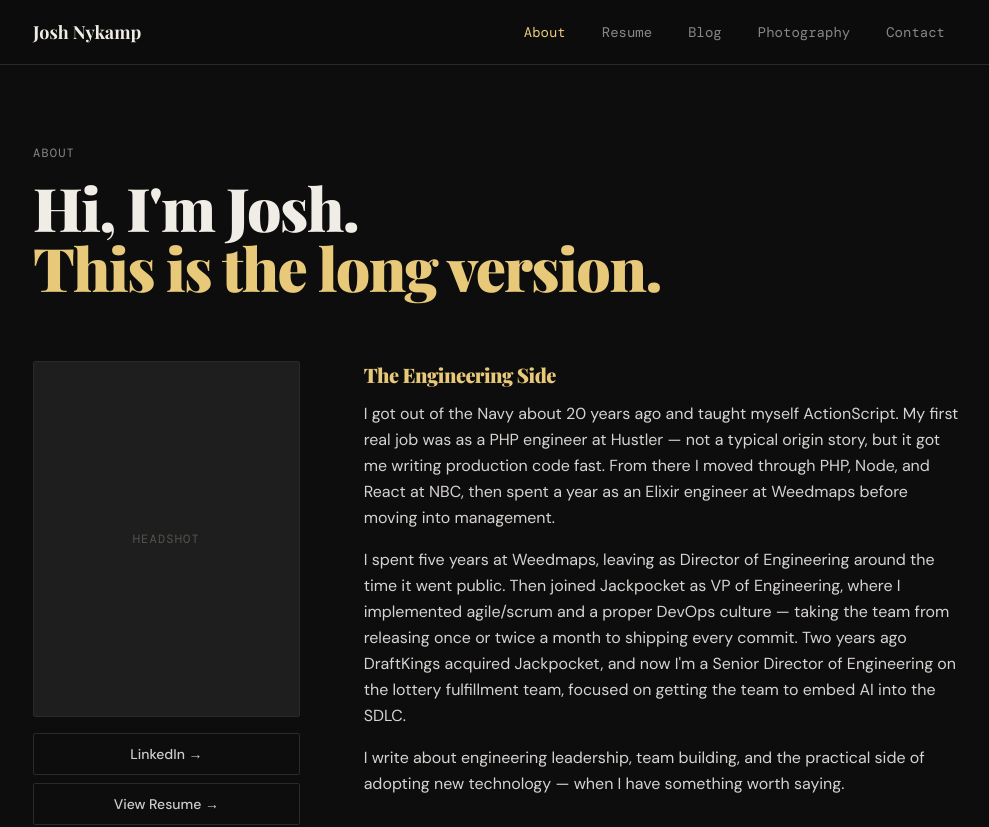
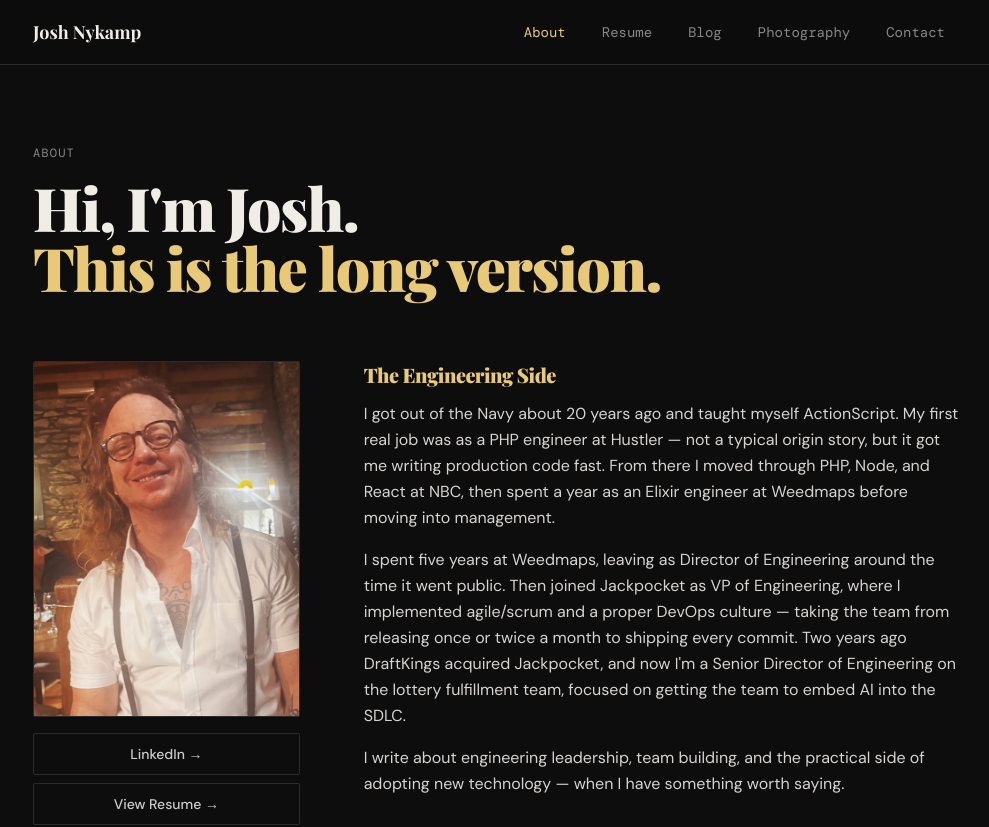
Before and after one commit to joshnykamp/joshnykamp-com, a Next.js app: page /about in a window 1280 px wide. Shown: the top 827 px of the page, without its empty margins (143-1132 px from the left). Built offline with nearby package versions, Linux system fonts and the light colour scheme; a web font is replaced by a local one.

Commit message:
add new images

```diff
--- a/src/app/about/page.tsx
+++ b/src/app/about/page.tsx
@@ -1,4 +1,5 @@
 import type { Metadata } from "next";
+import Image from "next/image";
 import Link from "next/link";
 
 export const metadata: Metadata = {
@@ -17,8 +18,15 @@ export default function AboutPage() {
 
       <div className="grid md:grid-cols-3 gap-16">
         <div className="md:col-span-1">
-          <div className="aspect-[3/4] bg-stone-800 border border-stone-700 rounded-sm flex items-center justify-center mb-4">
-            <span className="label-mono text-stone-600">headshot</span>
+          <div className="aspect-[3/4] rounded-sm overflow-hidden border border-stone-700 mb-4">
+            <Image
+              src="/images/headshot-about.jpg"
+              alt="Josh Nykamp"
+              width={600}
+              height={800}
+              className="w-full h-full object-cover object-top"
+              priority
+            />
           </div>
           <div className="space-y-2">
             <a href="https://linkedin.com/in/joshnykamp" target="_blank" rel="noopener noreferrer" className="btn-outline w-full justify-center text-sm">LinkedIn →</a>
```
Also changed, not shown: public/images/headshot-about.jpg (added).
